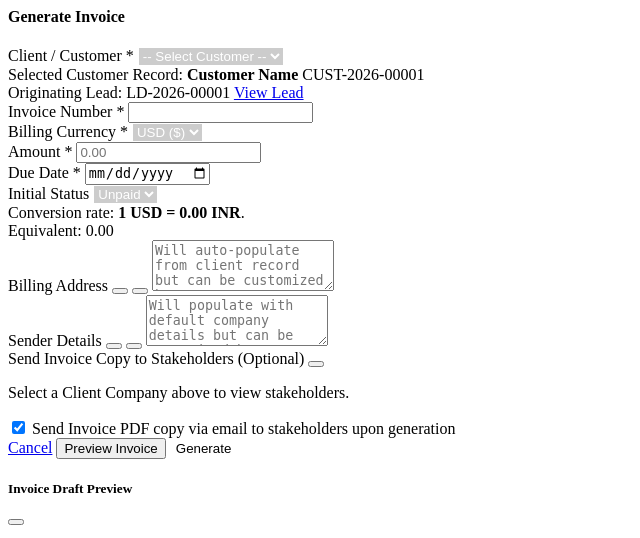
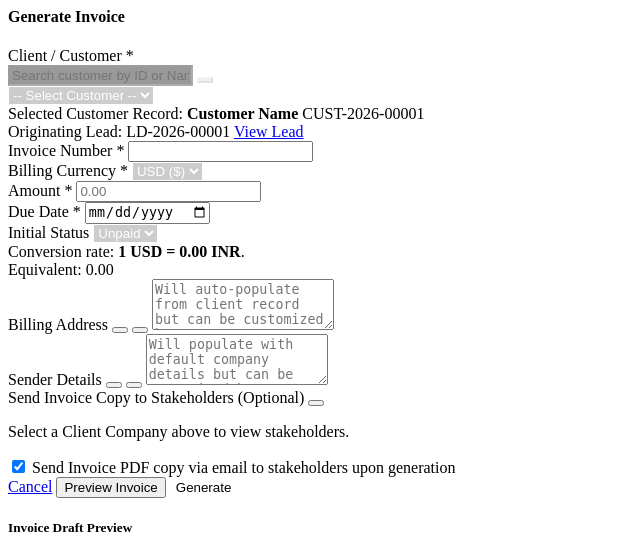
Before and after one commit to hemasai-axiora/RAPTOR, a PHP site: page /app/views/invoices/add.php in a window 1280 px wide. Shown: the top 538 px of the page, without its empty margins (0-640 px from the left). Run offline with PHP 8.4, Linux system fonts and the light colour scheme; the template is opened without the code that fills it, so the values that code supplies are empty.

Commit message:
Add real-time customer search box by ID or Name to Generate Invoice page

```diff
--- a/app/views/invoices/add.php
+++ b/app/views/invoices/add.php
@@ -9,6 +9,24 @@
                 <div class="row g-3">
                     <div class="col-md-6">
                         <label for="customer_id" class="form-label text-secondary font-weight-bold">Client / Customer *</label>
+
+                        <!-- Search Box for Customer by ID or Name -->
+                        <div class="input-group input-group-sm mb-2">
+                            <span class="input-group-text bg-dark border-secondary text-primary" style="border-color: rgba(255,255,255,0.2) !important;">
+                                <i class="fa-solid fa-magnifying-glass"></i>
+                            </span>
+                            <input type="text"
+                                   id="customer_search_input"
+                                   class="form-control text-white border-secondary"
+                                   placeholder="Search customer by ID or Name..."
+                                   onkeyup="filterCustomerDropdown(this.value)"
+                                   style="background-color: rgba(0,0,0,0.4) !important; border-color: rgba(255,255,255,0.2) !important;"
+                                   autocomplete="off">
+                            <button type="button" class="btn btn-outline-secondary" onclick="clearCustomerSearch()" title="Clear Search" style="border-color: rgba(255,255,255,0.2) !important;">
+                                <i class="fa-solid fa-xmark text-secondary"></i>
+                            </button>
+                        </div>
+
                         <select name="customer_id" id="customer_id" onchange="updateCustomerDetails()" class="form-select <?php echo (!empty($client_err)) ? 'is-invalid' : ''; ?>" style="background-color: rgba(0,0,0,0.2); border-color: var(--border-color); color: white;" required>
                             <option value="">-- Select Customer --</option>
                             <?php if (!empty($customers)): ?>
@@ -31,6 +49,7 @@
                                 <?php endforeach; ?>
                             <?php endif; ?>
                         </select>
+                        <div id="search_results_count" class="form-text text-info small mt-1 d-none"></div>
                         <div class="invalid-feedback"><?php echo $client_err; ?></div>
                     </div>
 
@@ -407,11 +426,70 @@ $(document).ready(function() {
         $('#hidden_email_participants').val($('#modal_email_participants').val());
     });
 
-    // Initialize Select2 search option inside the select element
-    $('#customer_id').select2({
-        placeholder: "-- Select Customer --",
-        allowClear: true
-    });
+function filterCustomerDropdown(query) {
+    const q = (query || '').toLowerCase().trim();
+    const select = document.getElementById('customer_id');
+    if (!select) return;
+
+    const options = select.options;
+    let matchCount = 0;
+    let firstMatch = null;
+
+    for (let i = 0; i < options.length; i++) {
+        if (!options[i].value) continue; // Skip prompt option
+
+        const text = (options[i].text || '').toLowerCase();
+        const code = (options[i].getAttribute('data-customer-code') || '').toLowerCase();
+        const name = (options[i].getAttribute('data-company-name') || '').toLowerCase();
+        const email = (options[i].getAttribute('data-email') || '').toLowerCase();
+        const custId = (options[i].getAttribute('data-customer-id') || '').toLowerCase();
+
+        const matches = q === '' || text.includes(q) || code.includes(q) || name.includes(q) || email.includes(q) || custId === q;
+
+        if (matches) {
+            options[i].disabled = false;
+            options[i].hidden = false;
+            options[i].style.display = '';
+            matchCount++;
+            if (!firstMatch) firstMatch = options[i];
+        } else {
+            options[i].disabled = true;
+            options[i].hidden = true;
+            options[i].style.display = 'none';
+        }
+    }
+
+    const countElem = document.getElementById('search_results_count');
+    if (countElem) {
+        if (q !== '') {
+            countElem.textContent = `Found ${matchCount} matching customer(s).`;
+            countElem.classList.remove('d-none');
+            if (matchCount === 1 && firstMatch) {
+                select.value = firstMatch.value;
+                updateCustomerDetails();
+            }
+        } else {
+            countElem.classList.add('d-none');
+        }
+    }
+}
+
+function clearCustomerSearch() {
+    const searchInput = document.getElementById('customer_search_input');
+    if (searchInput) {
+        searchInput.value = '';
+        filterCustomerDropdown('');
+        searchInput.focus();
+    }
+}
+
+$(document).ready(function() {
+    if ($.fn.select2) {
+        $('#customer_id').select2({
+            placeholder: "-- Select Customer --",
+            allowClear: true
+        });
+    }
 
     $('#customer_id').on('change select2:select', function() {
         updateCustomerDetails();
```
